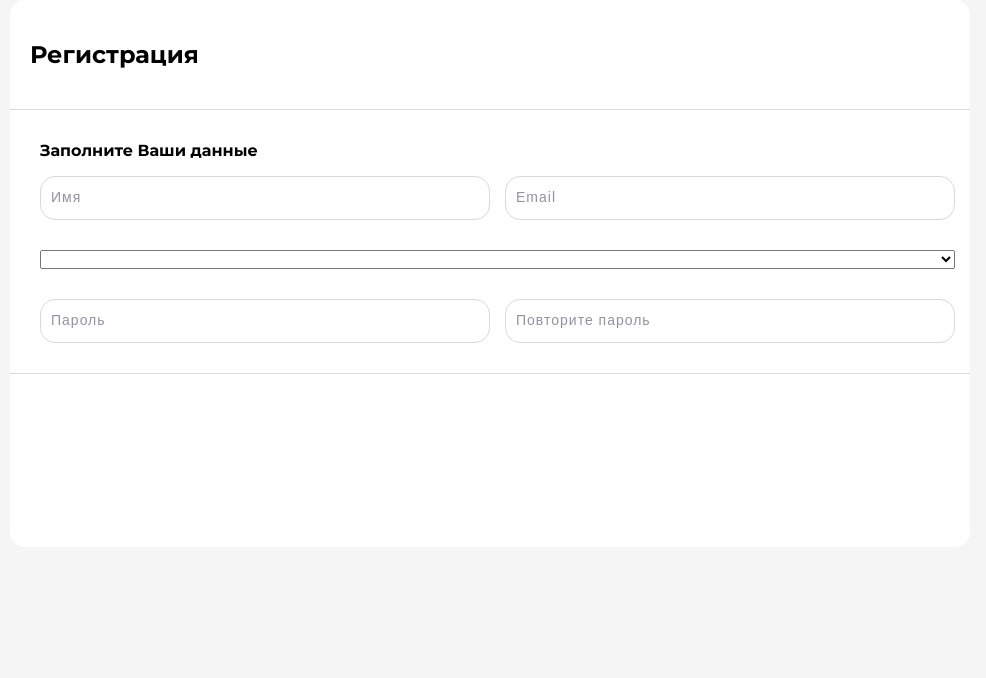
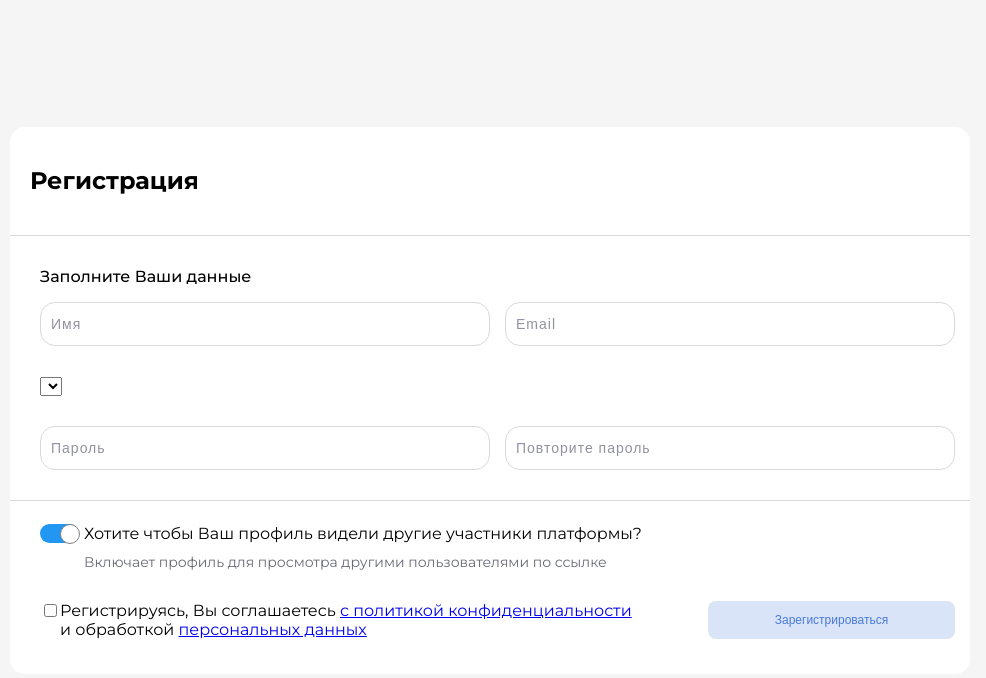
Before and after one commit to sheishenaliev9/mamod-test-task, a Vue app: page / in a window 1280 px wide. Shown: the top 678 px of the page, without its empty margins (150-1136 px from the left). Built offline with nearby package versions, Linux system fonts and the light colour scheme.

Commit message:
build the bottom of the form

```diff
--- a/src/App.vue
+++ b/src/App.vue
@@ -28,6 +28,8 @@ body {
 }
 
 #app {
+  width: 100%;
+  height: 100vh;
   display: flex;
   justify-content: center;
   align-items: center;
--- a/src/components/RegistrationForm.vue
+++ b/src/components/RegistrationForm.vue
@@ -14,11 +14,43 @@
           <custom-input type="string" placeholder="Имя" />
           <custom-input type="email" placeholder="Email" />
         </div>
-        <select name="" id=""></select>
+
+        <div>
+          <select name="" id=""></select>
+        </div>
+
         <div class="registration-form__inner__inputs__block">
           <custom-input type="password" placeholder="Пароль" />
           <custom-input type="password" placeholder="Повторите пароль" />
         </div>
+      </div>
+    </div>
+
+    <div class="registration-form__footer">
+      <div class="registration-form__footer__public">
+        <div class="registration-form__footer__public__slider">
+          <label class="switch">
+            <input type="checkbox" v-model="isChecked" />
+            <span class="slider round"></span>
+          </label>
+        </div>
+        <div class="registration-form__footer__public__title">
+          <p>Хотите чтобы Ваш профиль видели другие участники платформы?</p>
+          <p>Включает профиль для просмотра другими пользователями по ссылке</p>
+        </div>
+      </div>
+
+      <div class="registration-form__footer__privacy">
+        <div class="registration-form__footer__privacy__title">
+          <input type="checkbox" />
+          <p>
+            Регистрируясь, Вы соглашаетесь
+            <a href="#">с политикой конфиденциальности</a> и обработкой
+            <a href="#">персональных данных</a>
+          </p>
+        </div>
+
+        <button>Зарегистрироваться</button>
       </div>
     </div>
   </form>
@@ -30,6 +62,11 @@ export default {
   name: "App",
   components: {
     CustomInput,
+  },
+  data() {
+    return {
+      isChecked: true,
+    };
   },
 };
 </script>
@@ -54,7 +91,7 @@ export default {
 
 .registration-form__inner__title h3 {
   font-size: 16px;
-  font-weight: medium;
+  font-weight: 500;
 }
 
 .registration-form__inner__inputs {
@@ -68,4 +105,132 @@ export default {
   align-items: center;
   gap: 15px;
 }
+
+/* ---------------------------------------- */
+/* Registration form footer */
+
+.registration-form__footer {
+  display: flex;
+  flex-direction: column;
+  gap: 30px;
+  padding: 23px 15px 0 30px;
+}
+
+.registration-form__footer__public {
+  display: flex;
+}
+
+.registration-form__footer__public__slider {
+  display: flex;
+  align-items: flex-start;
+}
+
+.registration-form__footer__public__title {
+  margin-left: 5px;
+  display: flex;
+  flex-direction: column;
+  gap: 10px;
+}
+
+.registration-form__footer__public__title p {
+  margin: 0;
+}
+
+.registration-form__footer__public__title p:last-child {
+  color: #696977;
+  font-size: 14px;
+}
+
+.registration-form__footer__privacy {
+  display: flex;
+  justify-content: space-between;
+}
+
+.registration-form__footer__privacy__title {
+  display: flex;
+  align-items: flex-start;
+  width: 66%;
+}
+
+.registration-form__footer__privacy__title p {
+  margin: 0;
+}
+
+.registration-form__footer__privacy button {
+  border: none;
+  outline: none;
+  border-radius: 8px;
+
+  width: 27%;
+  font-size: 12px;
+  color: #497ada;
+  background-color: rgba(73, 122, 218, 0.2);
+  transition: 0.2s;
+}
+
+.registration-form__footer__privacy button:active {
+  opacity: 0.7;
+}
+/* ---------------------------------------- */
+
+/* ---------------------------------------- */
+/* slider */
+.switch {
+  position: relative;
+  display: inline-block;
+  width: 39px;
+  height: 19px;
+}
+
+.switch input {
+  display: none;
+}
+
+.slider {
+  position: absolute;
+  cursor: pointer;
+  top: 0;
+  left: 0;
+  right: 0;
+  bottom: 0;
+  background-color: #ccc;
+  -webkit-transition: 0.4s;
+  transition: 0.4s;
+}
+
+.slider:before {
+  position: absolute;
+  content: "";
+  height: 18px;
+  width: 18px;
+  right: 25px;
+  background-color: white;
+  -webkit-transition: 0.4s;
+  border: 1px solid gray;
+  transition: 0.4s;
+}
+
+input:checked + .slider {
+  background-color: #2196f3;
+}
+
+input:focus + .slider {
+  box-shadow: 0 0 1px #2196f3;
+}
+
+input:checked + .slider:before {
+  -webkit-transform: translateX(26px);
+  -ms-transform: translateX(26px);
+  transform: translateX(26px);
+}
+
+.slider.round {
+  border-radius: 34px;
+}
+
+.slider.round:before {
+  border-radius: 50%;
+}
+
+/* ---------------------------------------- */
 </style>
```
